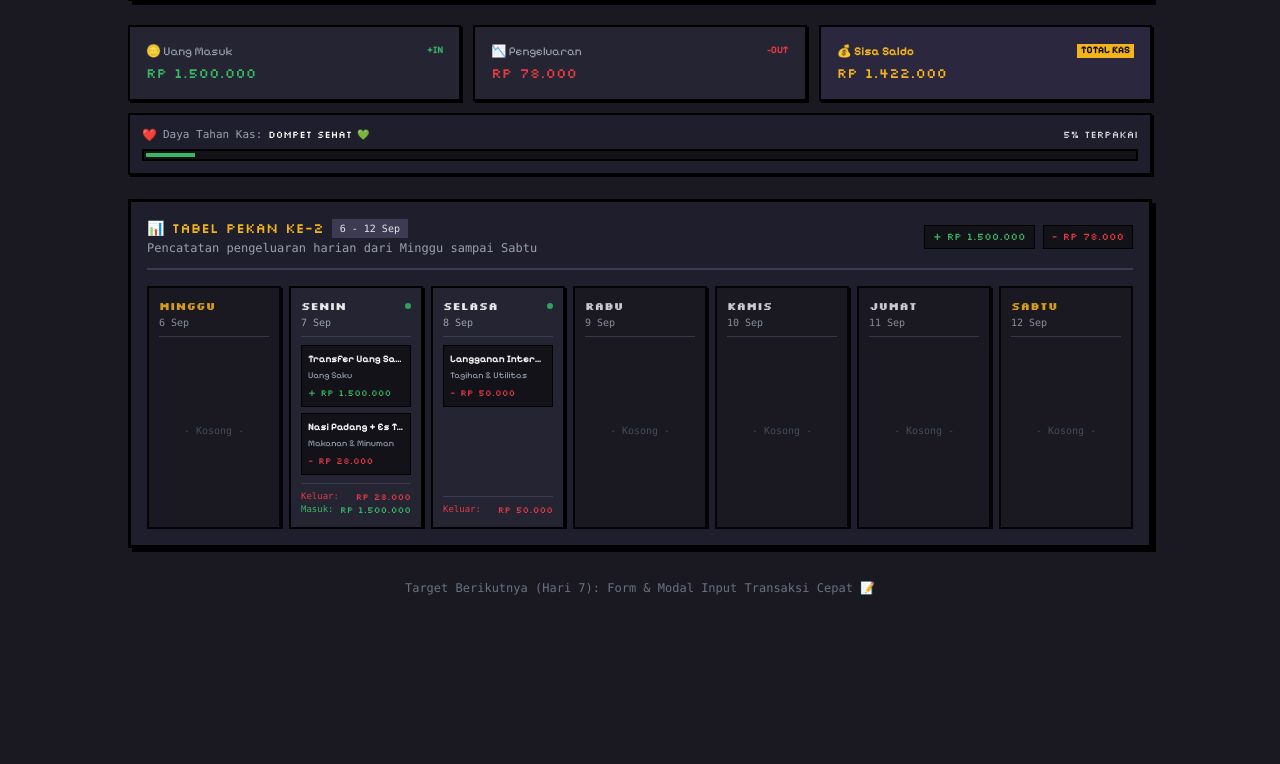
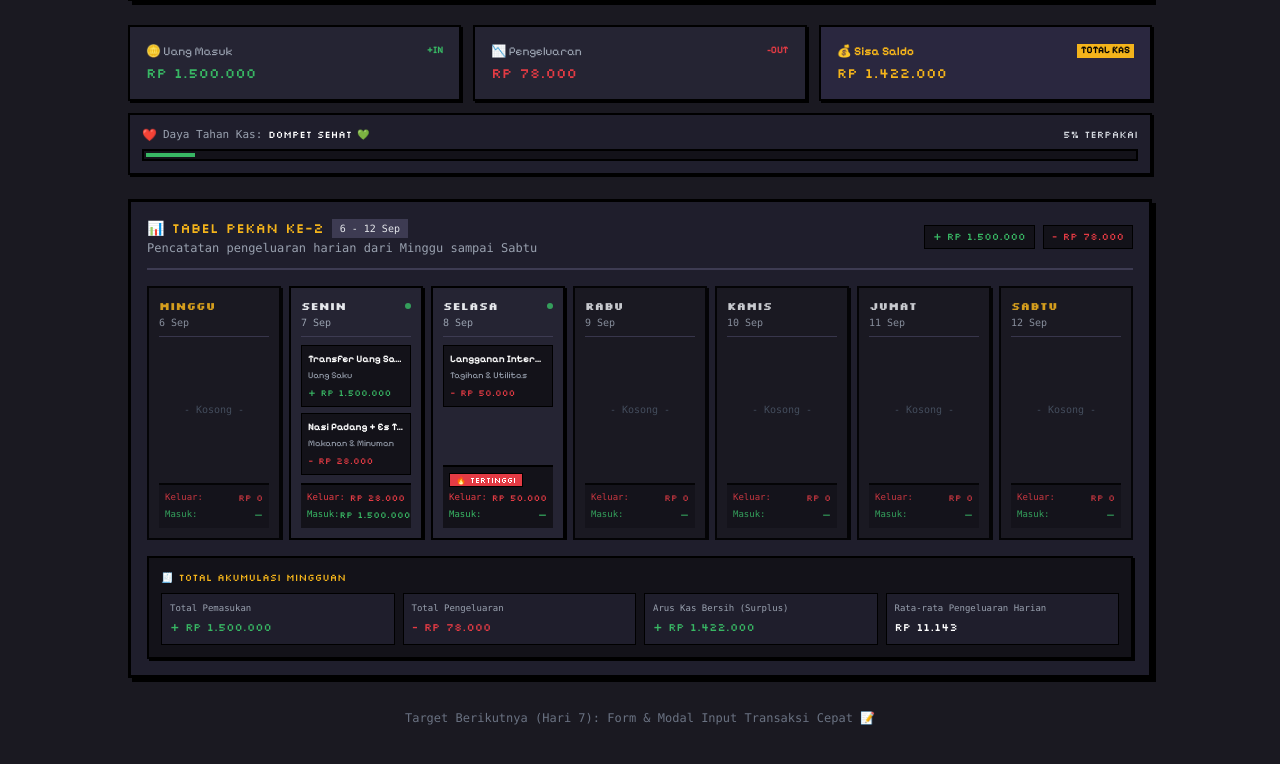
Before and after one commit to raintyaa/pixel-finance-tracker, a React (Vite) app: page / in a window 1280 px wide. Shown: the part 548-1312 px from the top of the page. Before the commit the page ends 1184 px from the top, so only its background shows below. Built offline with nearby package versions, Linux system fonts and the light colour scheme.

Commit message:
feat: add daily subtotal consistency and weekly accumulation summary footer

```diff
--- a/src/components/WeeklyTable.tsx
+++ b/src/components/WeeklyTable.tsx
@@ -48,6 +48,9 @@ export default function WeeklyTable({ weekInfo, transactions }: WeeklyTableProps
     // Akumulasi Total Mingguan
     const totalWeeklyExpense = daysData.reduce((acc, d) => acc + d.dayExpense, 0)
     const totalWeeklyIncome = daysData.reduce((acc, d) => acc + d.dayIncome, 0)
+    const netWeeklyFlow = totalWeeklyIncome - totalWeeklyExpense
+    const avgDailyExpense = Math.round(totalWeeklyExpense / 7)
+    const maxDailyExpense = daysData.reduce((max, d) => Math.max(max, d.dayExpense), 0)
 
     return (
         <section className="pixel-box bg-[#1f1e2c] p-4 flex flex-col gap-4">
@@ -85,6 +88,8 @@ export default function WeeklyTable({ weekInfo, transactions }: WeeklyTableProps
                 {daysData.map((day) => {
                     const hasTransactions = day.transactions.length > 0
                     const isWeekend = day.dayIndex === 0 || day.dayIndex === 6 // Minggu atau Sabtu
+                    const isHighestExpense =
+                        maxDailyExpense > 0 && day.dayExpense === maxDailyExpense && day.dayExpense > 0
 
                     return (
                         <div
@@ -143,31 +148,67 @@ export default function WeeklyTable({ weekInfo, transactions }: WeeklyTableProps
                                 )}
                             </div>
 
-                            {/* Footer Subtotal Harian */}
-                            {hasTransactions && (
-                                <div className="border-t border-[#3d3b52] pt-1.5 mt-2 flex flex-col text-[9px] font-mono">
-                                    {day.dayExpense > 0 && (
-                                        <div className="flex justify-between text-[#e43b44]">
+                            {/* Footer Subtotal Harian — selalu tampil konsisten */}
+                            <div className="border-t-2 border-black pt-1.5 mt-2 flex flex-col gap-1 text-[9px] font-mono bg-[#131219] px-1.5 py-1.5">
+                                {isHighestExpense && (
+                                    <span className="self-start bg-[#e43b44] text-white font-['Silkscreen'] text-[8px] px-1.5 py-0.5 border border-black leading-none">
+                                        🔥 TERTINGGI
+                                    </span>
+                                )}
+                                <div className="flex justify-between items-center text-[#e43b44]">
                                     <span>Keluar:</span>
-                                            <span className="font-['Silkscreen']">
-                                                {formatRupiah(day.dayExpense)}
+                                    <span className="font-['Silkscreen'] text-[9px]">
+                                        {day.dayExpense > 0 ? formatRupiah(day.dayExpense) : 'Rp 0'}
                                     </span>
                                 </div>
-                                    )}
-                                    {day.dayIncome > 0 && (
-                                        <div className="flex justify-between text-[#38b764]">
+                                <div className="flex justify-between items-center text-[#38b764]">
                                     <span>Masuk:</span>
-                                            <span className="font-['Silkscreen']">
-                                                {formatRupiah(day.dayIncome)}
+                                    <span className="font-['Silkscreen'] text-[9px]">
+                                        {day.dayIncome > 0 ? formatRupiah(day.dayIncome) : '—'}
                                     </span>
                                 </div>
-                                    )}
                             </div>
-                            )}
                         </div>
                     )
                 })}
             </div>
+
+            {/* Baris Akumulasi Total Mingguan (Weekly Summary Footer) */}
+            <div className="pixel-box-sm bg-[#131219] p-3 border-2 border-black">
+                <div className="font-['Silkscreen'] text-[10px] text-[#f4b41b] mb-2">
+                    🧾 TOTAL AKUMULASI MINGGUAN
+                </div>
+                <div className="grid grid-cols-2 lg:grid-cols-4 gap-2">
+                    <div className="bg-[#1f1e2c] border border-black p-2 flex flex-col gap-1">
+                        <span className="font-mono text-[9px] text-gray-400">Total Pemasukan</span>
+                        <span className="font-['Silkscreen'] text-[11px] text-[#38b764]">
+                            + {formatRupiah(totalWeeklyIncome)}
+                        </span>
+                    </div>
+                    <div className="bg-[#1f1e2c] border border-black p-2 flex flex-col gap-1">
+                        <span className="font-mono text-[9px] text-gray-400">Total Pengeluaran</span>
+                        <span className="font-['Silkscreen'] text-[11px] text-[#e43b44]">
+                            - {formatRupiah(totalWeeklyExpense)}
+                        </span>
+                    </div>
+                    <div className="bg-[#1f1e2c] border border-black p-2 flex flex-col gap-1">
+                        <span className="font-mono text-[9px] text-gray-400">
+                            Arus Kas Bersih {netWeeklyFlow >= 0 ? '(Surplus)' : '(Defisit)'}
+                        </span>
+                        <span
+                            className={`font-['Silkscreen'] text-[11px] ${netWeeklyFlow >= 0 ? 'text-[#38b764]' : 'text-[#e43b44]'}`}
+                        >
+                            {netWeeklyFlow >= 0 ? '+' : '-'} {formatRupiah(Math.abs(netWeeklyFlow))}
+                        </span>
+                    </div>
+                    <div className="bg-[#1f1e2c] border border-black p-2 flex flex-col gap-1">
+                        <span className="font-mono text-[9px] text-gray-400">Rata-rata Pengeluaran Harian</span>
+                        <span className="font-['Silkscreen'] text-[11px] text-white">
+                            {formatRupiah(avgDailyExpense)}
+                        </span>
+                    </div>
+                </div>
+            </div>
         </section>
     )
 }
```
Lines whose indentation alone changed are shown as unchanged.
